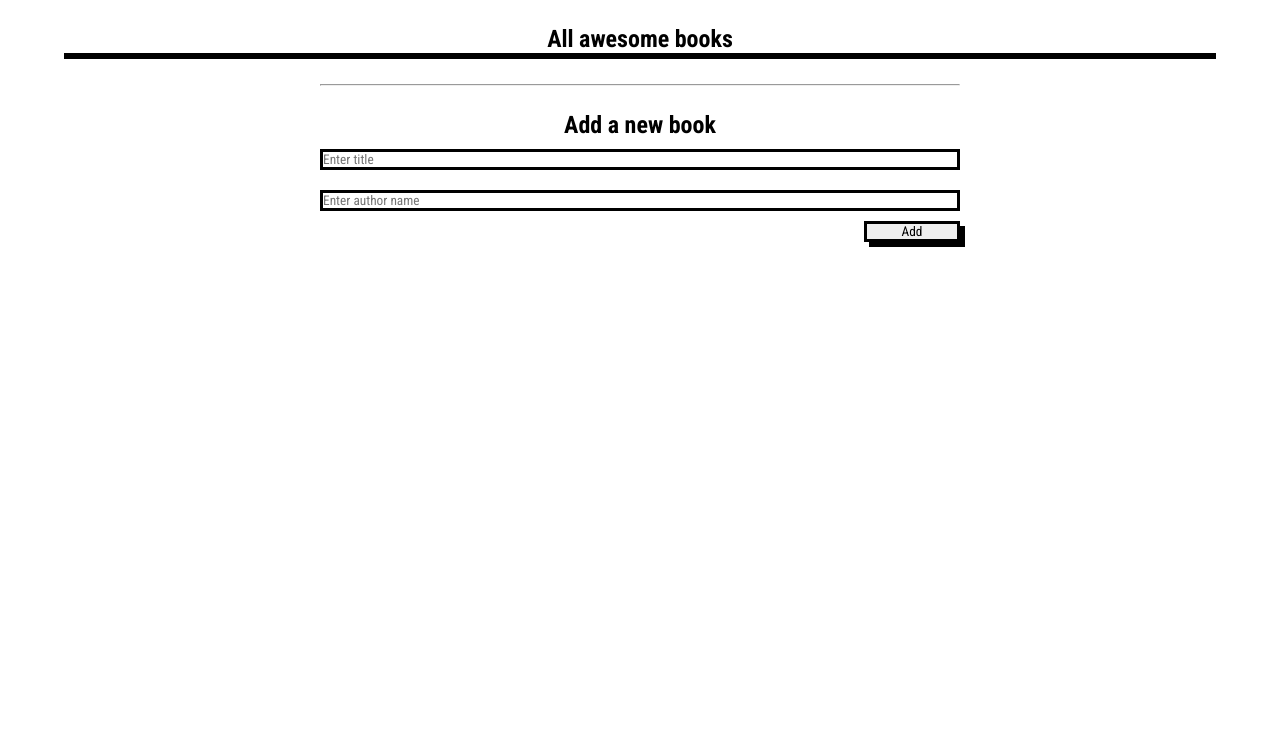
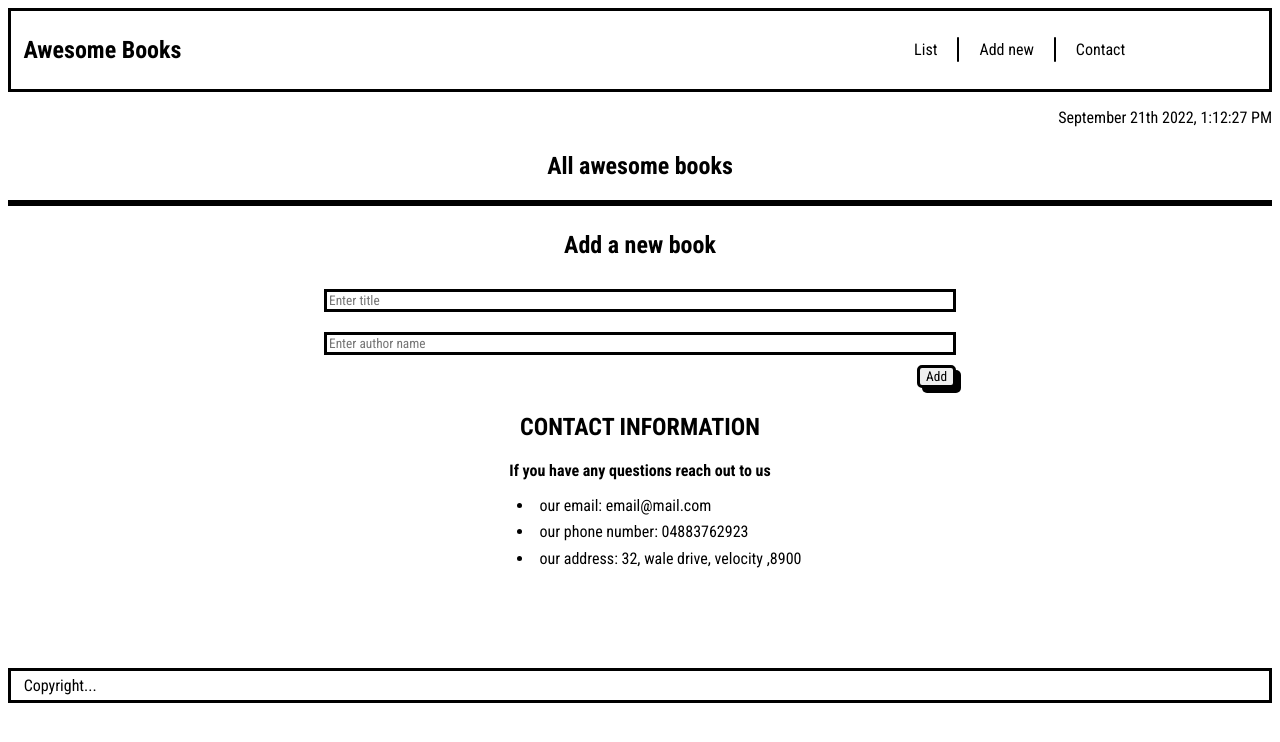
Before and after one commit to shuhad786/Awesome-books, a website: page index.html in a window 1280 px wide. Drawn offline with Linux system fonts and the light colour scheme.

Commit message:
Display pages and added date and time

```diff
--- /dev/null
+++ b/DateTime.js
@@ -0,0 +1,28 @@
+let today = new Date();
+let dd = today.getDate();
+let mm = today.getMonth();
+let yyyy = today.getFullYear();
+const months = [
+  'January'
+, 'February'
+, 'March'
+, 'April'
+, 'May'
+, 'June'
+, 'July'
+, 'August'
+, 'September'
+, 'October'
+, 'November'
+, 'December'
+];
+const date = document.getElementById('dateTime');
+
+let timeAMPM = today.toLocaleTimeString('en-US', {
+  hour: 'numeric',
+  minute: 'numeric',
+  second: 'numeric',
+  hour12: true
+})
+
+date.innerText = months[mm] + ' ' + dd + 'th ' + yyyy + ', ' + timeAMPM;
--- a/class.js
+++ b/class.js
@@ -33,7 +33,7 @@ class BookList {
     bookinfo.innerText = '';
     this.bookArray.forEach((item) => {
       const container = document.createElement('div');
-      container.classList = 'dFlex container';
+      container.classList = 'addPage dFlex container paddingStart';
       if (this.bookArray.indexOf(item) % 2 === 0) {
         container.classList.add('bgGray');
       }
--- /dev/null
+++ b/displayPages.js
@@ -0,0 +1,24 @@
+const listPage = document.getElementById('listPage');
+const contactPage = document.getElementById('contactPage');
+const addPage = document.getElementById('addPage');
+const listLink = document.getElementById('listLink');
+const addLink = document.getElementById('addLink');
+const contactLink = document.getElementById('contactLink');
+
+contactLink.addEventListener('click', () => {
+  addPage.style.display = 'none';
+  listPage.style.display = 'none';
+  contactPage.style.display = 'block';
+});
+
+listLink.addEventListener('click', () => {
+  addPage.style.display = 'none';
+  contactPage.style.display = 'none';
+  listPage.style.display = 'block';
+});
+
+addLink.addEventListener('click', () => {
+  contactPage.style.display = 'none';
+  listPage.style.display = 'none';
+  addPage.style.display = 'block';
+});
--- a/index.html
+++ b/index.html
@@ -11,27 +11,54 @@
     <title>Awesome Books</title>
 </head>
 <body>
+  <header>
+  <nav class="dFlex container border">
+    <h1 class="paddingStart">Awesome Books</h1>
+  <ul class="dFlex listStyle paddingEnd alignCenter">
+    <li id="listLink"><a id="list-link">List</a></li>
+    <li><div class="verticalLine"></div></li>
+    <li id="addLink"><a id="add-link">Add new</a></li>
+    <li><div class="verticalLine"></div></li>
+    <li id="contactLink"><a id="contact-link">Contact</a></li>
+  </ul>
+  </nav>
+  <p id="dateTime" class="dFlex"></p>
+</header>
+
+<section id="listPage">
   <h1 class="headings">All awesome books</h1>
+  <article id="bookInfo" class="marginHauto border "></article>
+</section>
 
-    <article id="bookInfo" class="marginHauto border ">
-
-    </article>
-
-
-
-
-  <hr class="marginHauto">
+<section id="addPage">
   <h2 class="headings">Add a new book</h2>
   <form id="form" class="dFlex marginHauto">
     <label for="title">
     </label>
     <input class="border" type="text" name="title" placeholder="Enter title" id="title" >
-
     <label for="author">
     </label>
     <input class="border" type="text" name="author" placeholder="Enter author name" id="author">
     <input class="button border" type="submit" value="Add">
   </form>
+</section>
+
+  <section id="contactPage">
+    <h2 class="headings">CONTACT INFORMATION</h2>
+    <p class="text-center">If you have any questions reach out to us</p>
+    <ul class="listPosition dBlock list">
+      <li class="listItem">our email: email@mail.com</li>
+      <li class="listItem">our phone number: 04883762923</li>
+      <li class="listItem">our address: 32, wale drive, velocity ,8900</li>
+    </ul>
+  </section>
+
+  <footer id="footer" class="container paddingStart border">
+    Copyright...
+  </footer>
+
   <script src="class.js"></script>
+  <script src="displayPages.js"></script>
+  <script src="DateTime.js"></script>
 </body>
 </html>
--- a/style.css
+++ b/style.css
@@ -1,8 +1,62 @@
 * {
-  margin: 0;
-  padding: 0;
   font-family: 'Roboto Condensed', sans-serif;
   box-sizing: border-box;
+}
+
+#list-link:hover {
+  color: blue;
+  cursor: pointer;
+}
+
+#add-link:hover {
+  color: blue;
+  cursor: pointer;
+}
+
+#contact-link:hover {
+  color: blue;
+  cursor: pointer;
+}
+
+.listStyle {
+  list-style-type: none;
+}
+
+.listPosition {
+  list-style-position: inside;
+}
+
+.list {
+  margin-left: 34%;
+}
+
+.listItem {
+  margin-left: 5%;
+  margin-top: 1%;
+}
+
+.paddingStart {
+  padding-left: 1%;
+}
+
+.paddingEnd {
+  padding-right: 10%;
+}
+
+.alignCenter {
+  align-items: center;
+}
+
+#dateTime {
+  justify-content: end;
+}
+
+.verticalLine {
+  height: 25px;
+  width: 2px;
+  background: black;
+  margin: 0 20px 0 20px;
+  border-radius: 5px;
 }
 
 .headings {
@@ -25,11 +79,24 @@
 }
 
 #bookInfo {
-  width: 90%;
+  width: 100%;
 }
 
 .bgGray {
   background-color: #ccc;
+}
+
+#footer {
+  padding-right: 20px;
+  padding-top: 5px;
+  padding-bottom: 5px;
+  margin-top: 100px;
+}
+
+.text-center {
+  text-align: center;
+  font-size: 1rem;
+  font-weight: bold;
 }
 
 .container {
@@ -53,7 +120,8 @@ hr {
 }
 
 .button {
-  width: 15%;
+  padding: auto;
   margin-left: auto;
   box-shadow: 5px 5px #000;
+  border-radius: 5px;
 }
```
